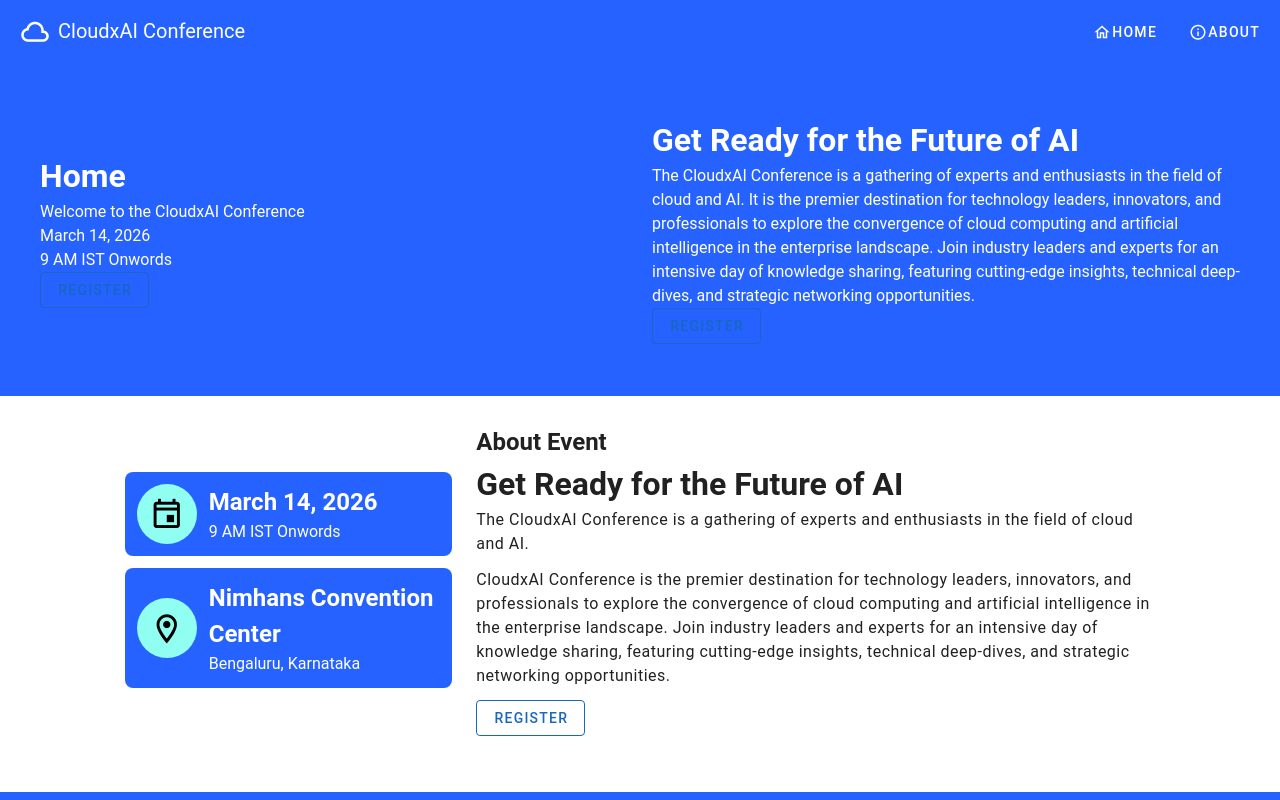
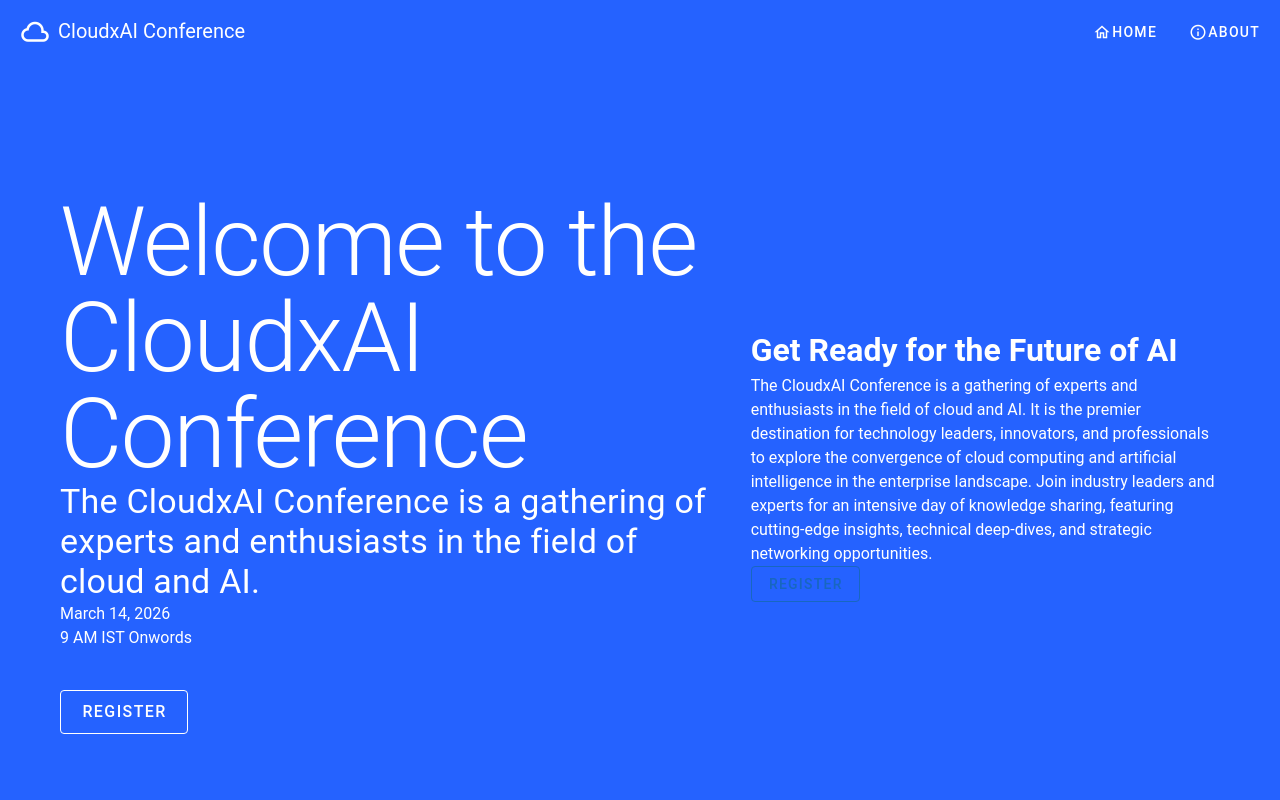
Before and after one commit to kunalworldwide/cloudxai-fest-spark, a Nuxt app: page / in a window 1280 px wide. Shown: the top 800 px of the page. Built offline with nearby package versions, Linux system fonts and the light colour scheme.

Commit message:
Refactor index page layout and styling; adjusted hero section dimensions, improved text hierarchy, and updated button styling for better user experience.

```diff
--- a/app/pages/index.vue
+++ b/app/pages/index.vue
@@ -1,18 +1,19 @@
 <template>
-  <v-container fluid class="pa-0 h-100">
+  <v-container fluid class="pa-0">
     <!-- Hero Section -->
     <v-row
-      class="align-center text-white pa-10"
-      style="background-color: #2562ff"
+      class="align-center text-white pa-15 justify-center"
+      style="background-color: #2562ff; height: 100vh"
     >
-      <v-col cols="6">
-        <h1>Home</h1>
-        <p>Welcome to the CloudxAI Conference</p>
+      <v-col cols="7">
+        <h1 class="text-h1">Welcome to the <br> CloudxAI Conference</h1>
+        <p class="text-h4">The CloudxAI Conference is a gathering of experts and enthusiasts in
+          the field of cloud and AI. </p>
         <p>March 14, 2026</p>
         <p>9 AM IST Onwords</p>
-        <v-btn color="primary" variant="outlined">Register</v-btn>
+        <v-btn color="" class="mt-10" size="large" variant="outlined">Register</v-btn>
       </v-col>
-      <v-col cols="6">
+      <v-col cols="5">
         <h1>Get Ready for the Future of AI</h1>
         <p>
           The CloudxAI Conference is a gathering of experts and enthusiasts in
@@ -178,7 +179,10 @@
     <!-- FAQ Section End -->
 
     <!-- Countdown Section -->
-    <v-row class="justify-center mt-10 py-10 px-15 text-center" style="background-color: #2562ff">
+    <v-row
+      class="justify-center mt-10 py-10 px-15 text-center"
+      style="background-color: #2562ff"
+    >
       <v-col cols="12" lg="10" xl="12">
         <h1 class="text-h2">Countdown</h1>
         <p>The event will start in</p>
```
